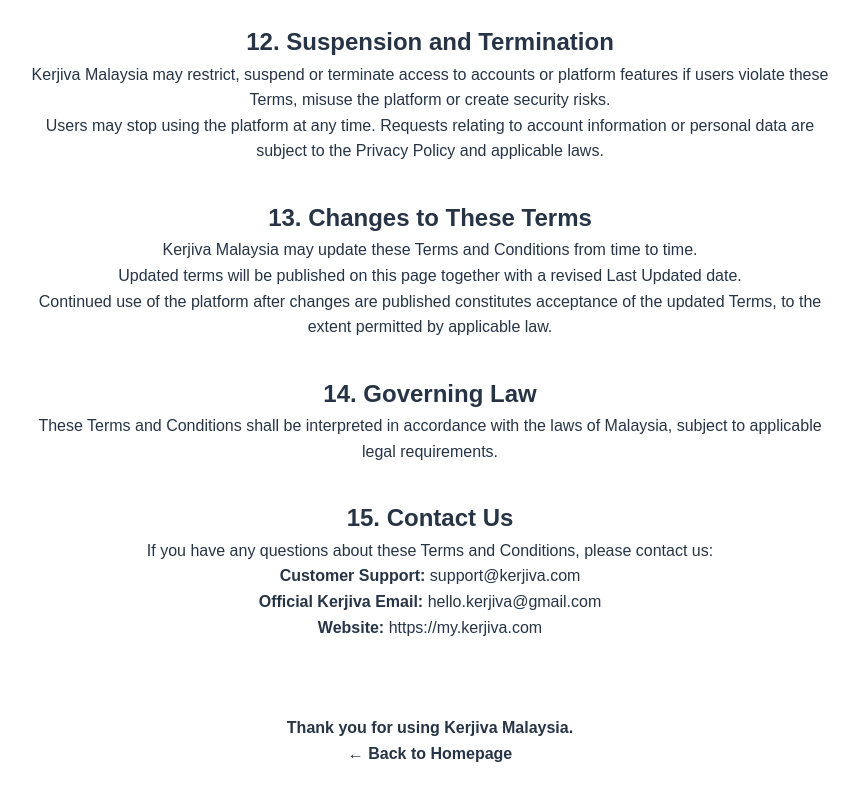
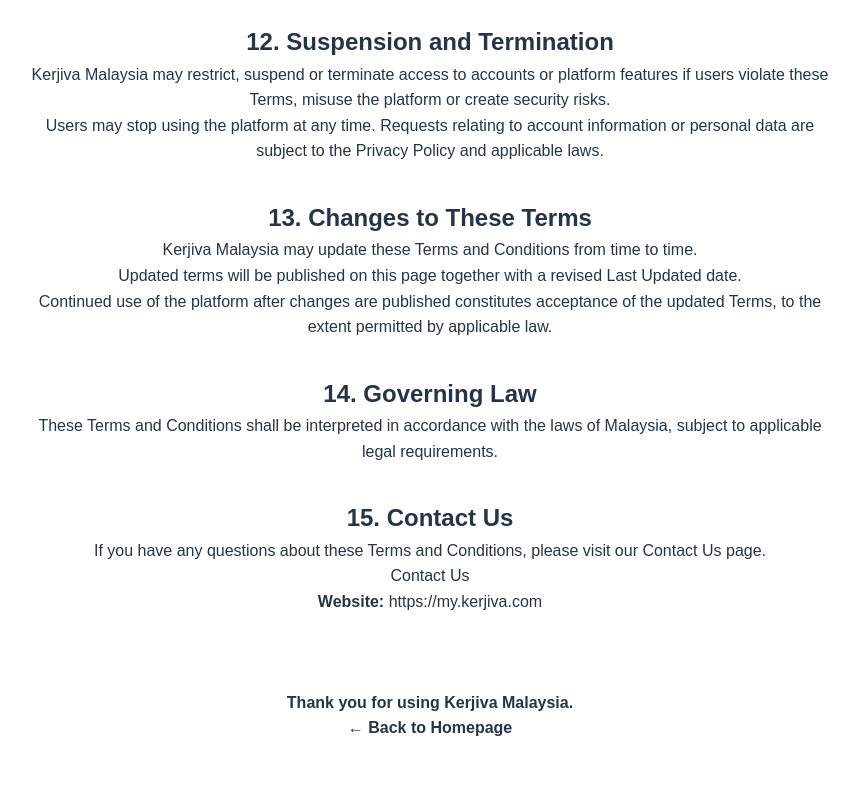
Before and after one commit to kekestudiogame-droid/kerjiva-asia, a plain HTML site: page terms.html in a window 1280 px wide. Shown: the part 2835-3635 px from the top of the page, without its empty margins (210-1069 px from the left). Drawn offline with Linux system fonts and the light colour scheme.

Commit message:
Update terms.html

```diff
--- a/terms.html
+++ b/terms.html
@@ -216,20 +216,15 @@
         </p>
       </div>
 
+
 <div class="terms-section">
   <h2 data-i18n="terms_section_15">15. Contact Us</h2>
   <p data-i18n="terms_section_15_intro">
-          If you have any questions about these Terms and Conditions, please contact us:
+    If you have any questions about these Terms and Conditions, please visit our Contact Us page.
   </p>
 
   <p>
-          <strong data-i18n="terms_customer_support">Customer Support:</strong>
-          <a href="mailto:support@kerjiva.com">support@kerjiva.com</a>
-        </p>
-
-        <p>
-          <strong data-i18n="terms_official_email">Official Kerjiva Email:</strong>
-          <a href="mailto:hello.kerjiva@gmail.com">hello.kerjiva@gmail.com</a>
+    <a href="contact.html">Contact Us</a>
   </p>
 
   <p>
```
Lines whose indentation alone changed are shown as unchanged.
